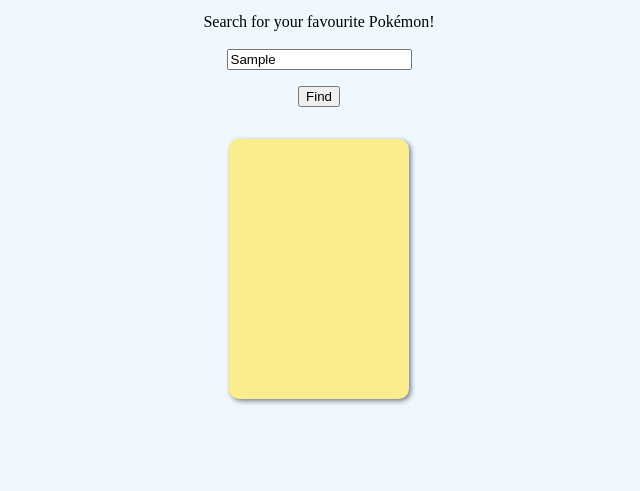
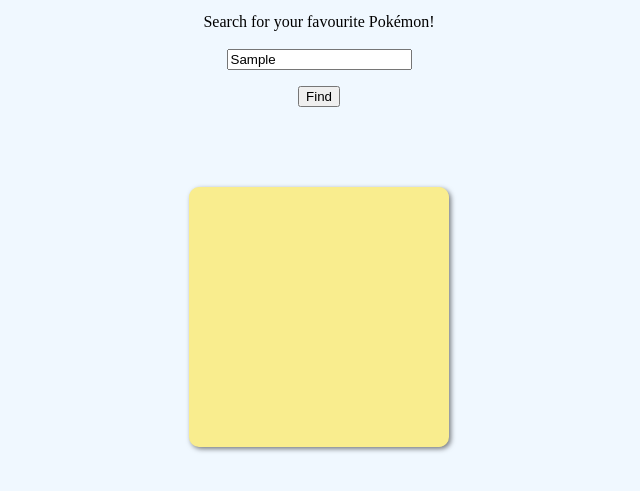
Before and after one commit to Joe-Lindie/Pok-mon-API-Project, a plain HTML site: page index.html in a window 1280 px wide. Both pictures are taken after typing "Sample" into the empty fields and a click on the button "Find". Shown: the part 61-552 px from the top of the page, without its empty margins (321-961 px from the left). Drawn offline with Linux system fonts and the light colour scheme; no server answers.

Commit message:
Add flex to `card_list`

```diff
--- a/style.css
+++ b/style.css
@@ -3,8 +3,7 @@ body {
 }
 
 form,
-h1,
-.card_list {
+h1 {
   display: flex;
   justify-content: center;
   align-items: center;
@@ -20,13 +19,19 @@ p {
   margin: 0;
 }
 
-.card_container {
-  margin-top: 5rem;
-}
-
 form button {
   cursor: pointer;
   margin-bottom: 2rem;
+}
+
+.card_list {
+  display: flex;
+  justify-content: center;
+  flex-wrap: wrap;
+  gap: 1rem;
+  margin-top: 3rem;
+  font-family: Arial, Helvetica, sans-serif;
+  letter-spacing: 0.05rem;
 }
 
 .card__container {
@@ -34,7 +39,7 @@ form button {
   flex-direction: column;
   padding: 10px;
   margin-bottom: 1rem;
-  min-width: 10rem;
+  min-width: clamp(10rem, 80%, 15rem);
   min-height: 15rem;
   border-radius: 10px;
   box-shadow: 2px 2px 5px rgba(0, 0, 0, 0.5);
```
